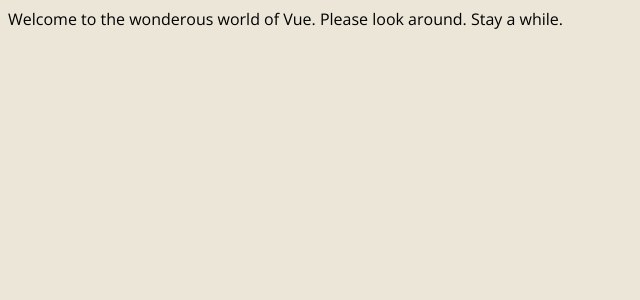
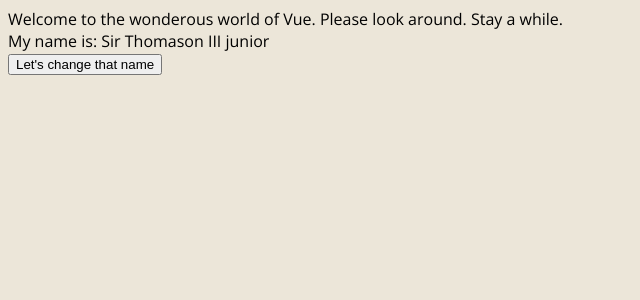
Before and after one commit to MrPerux/experiment-card-vue-tsx, a Vue app: page / in a window 1280 px wide. Shown: the top 300 px of the page, without its empty margins (0-640 px from the left). Built offline with nearby package versions, Linux system fonts and the light colour scheme.

Commit message:
Try out reactive data with on click changes.

```diff
--- a/src/App.vue
+++ b/src/App.vue
@@ -2,6 +2,9 @@
   <div class="app">
     Welcome to the wonderous world of Vue. Please look around. Stay a while.
   </div>
+  <span>My name is: {{ name }} </span>
+  <br />
+  <button @click="changeName('Johanathan')">Let's change that name</button>
 </template>
 
 <script lang="ts">
@@ -10,6 +13,14 @@
 export default defineComponent({
   name: "App",
   components: {},
+  data() {
+    return { name: "Sir Thomason III junior" };
+  },
+  methods: {
+    changeName(name: string) {
+      this.name = name;
+    },
+  },
 });
 </script>
 
```
